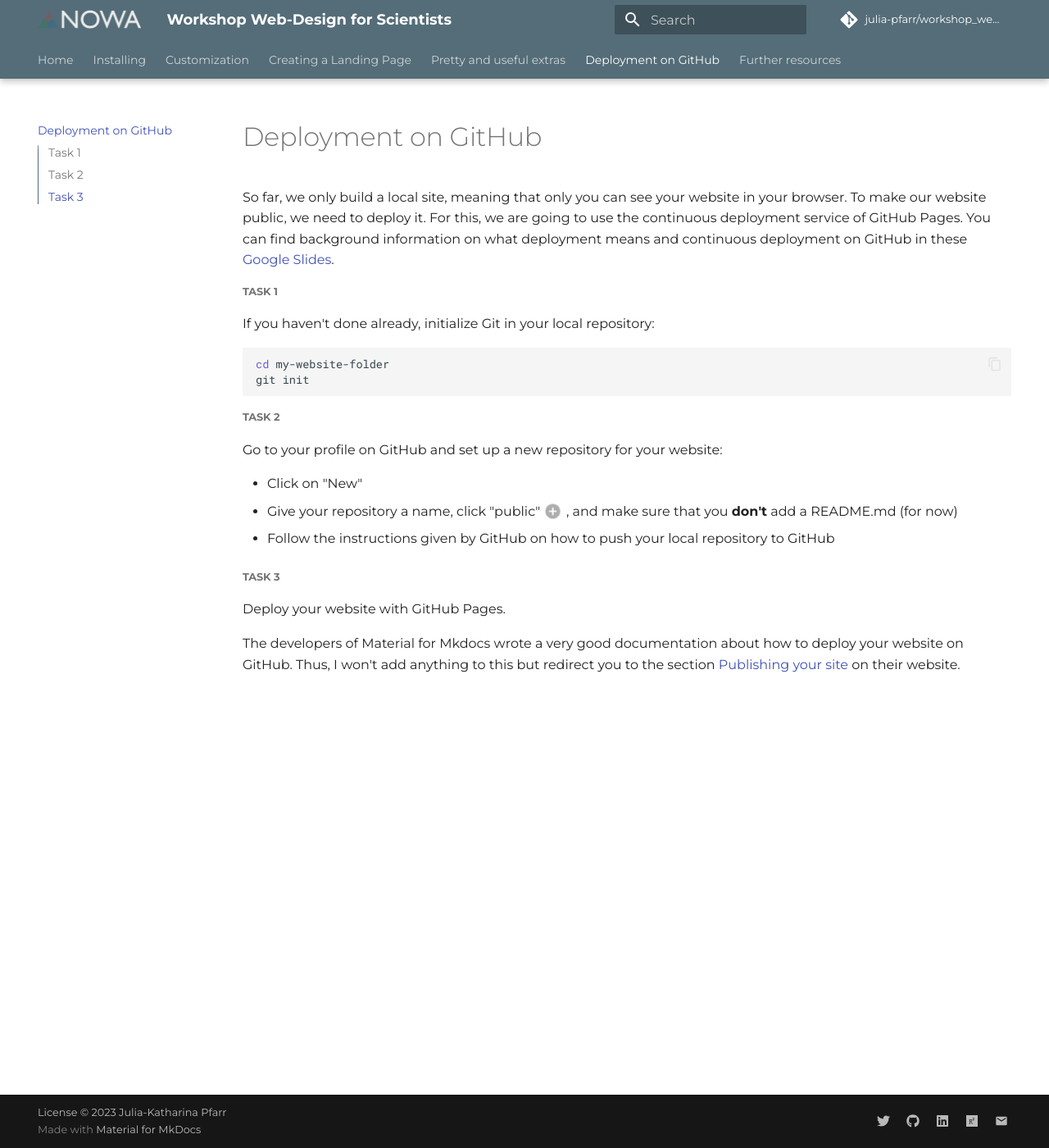
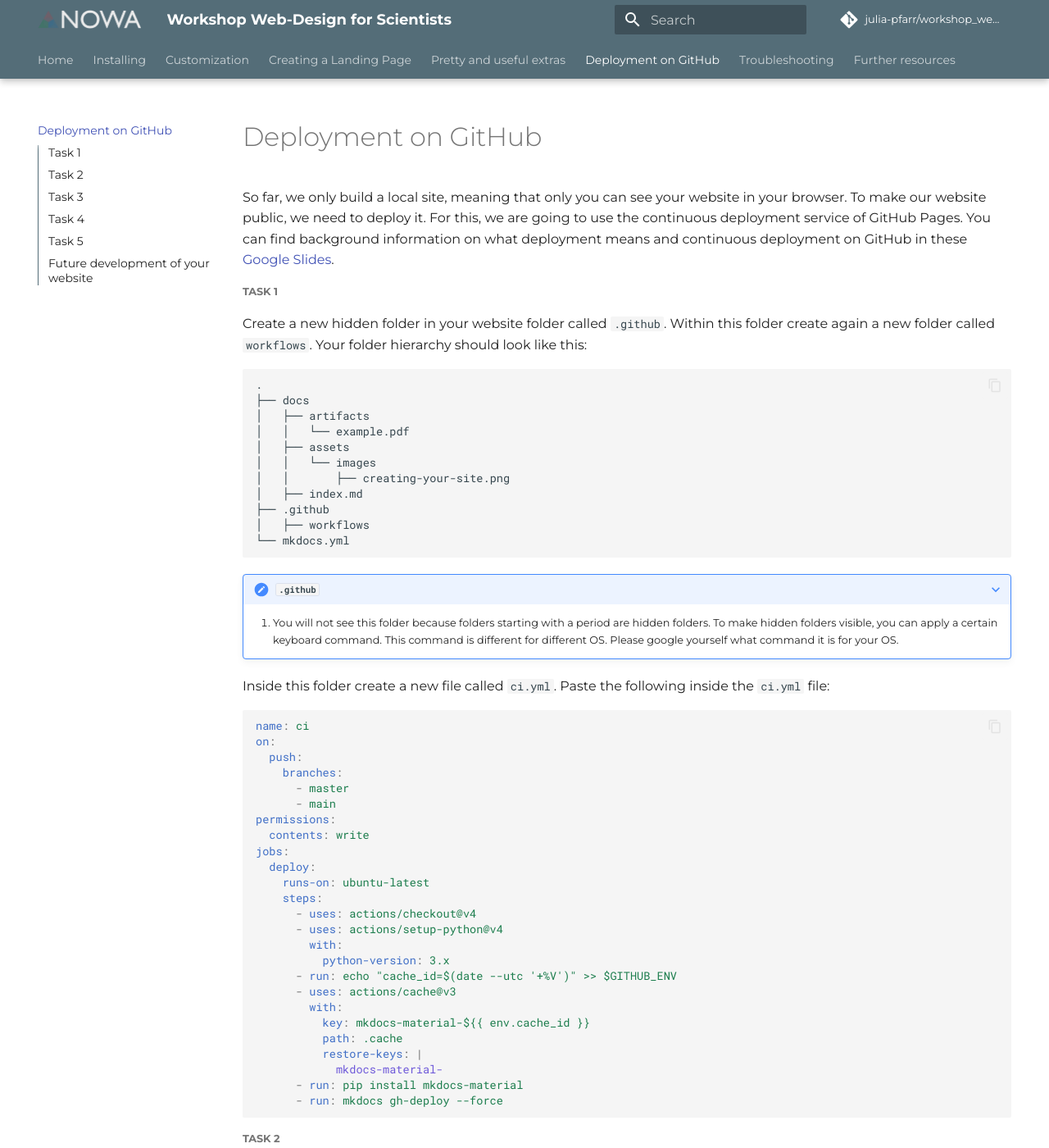
Before and after one commit to julia-pfarr/workshop_webdesign, an MkDocs documentation site: the page built from docs/deploy.md, in a window 1280 px wide and 1400 px high. Shown: the whole window at 82% size. Built offline with MkDocs 1.6.1 and Material for MkDocs 9.7.7, drawn with Linux system fonts in a browser that asks for light colours; comment, search, counter and statistics services are not loaded; the version menu is left out; some of the changed text lies outside the part shown.

Commit message:
updated website

````diff
--- a/docs/deploy.md
+++ b/docs/deploy.md
@@ -2,12 +2,75 @@
 
 ##### Task 1
 
+Create a new hidden folder in your website folder called ```.github```. Within this folder create again a new folder called ```workflows```. Your folder hierarchy should look like this:
+
+```
+.
+├── docs
+│   ├── artifacts
+│   │   └── example.pdf
+│   ├── assets
+│   │   └── images
+│   │       ├── creating-your-site.png
+│   ├── index.md
+├── .github
+│   ├── workflows
+└── mkdocs.yml
+
+```
+???+ note "```.github```"
+
+    1.  You will not see this folder because folders starting with a period are hidden folders. To make hidden folders visible, you can apply a certain keyboard command. This command is different for different OS. Please google yourself what command it is for your OS.
+
+
+Inside this folder create a new file called ```ci.yml```. Paste the following inside the ```ci.yml``` file:
+
+```yaml
+name: ci
+on:
+  push:
+    branches:
+      - master
+      - main
+permissions:
+  contents: write
+jobs:
+  deploy:
+    runs-on: ubuntu-latest
+    steps:
+      - uses: actions/checkout@v4
+      - uses: actions/setup-python@v4
+        with:
+          python-version: 3.x
+      - run: echo "cache_id=$(date --utc '+%V')" >> $GITHUB_ENV
+      - uses: actions/cache@v3
+        with:
+          key: mkdocs-material-${{ env.cache_id }}
+          path: .cache
+          restore-keys: |
+            mkdocs-material-
+      - run: pip install mkdocs-material
+      - run: mkdocs gh-deploy --force
+```
+
+##### Task 2
+
 If you haven't done already, initialize Git in your local repository:
 ```bash
 cd my-website-folder
+```
+```bash
 git init
 ```
-##### Task 2
+```bash
+git add . && git commit -m "commit message"
+```
+
+???+ note "```git add . && git commit```"
+
+    This will add AND commit ALL files in your folder. If you want to exclude files from being version controlled by git, you have to add files or folders separately.
+
+##### Task 3
 
 Go to your profile on GitHub and set up a new repository for your website:
 
@@ -15,15 +78,48 @@
 - Give your repository a name, click "public"(1), and make sure that you **don't** add a README.md (for now)
 { .annotate }
 
-    1.  The repository has to be public, otherwise you can't use the deployment service of GitHub pages.
+    The repository has to be public, otherwise you can't use the deployment service of GitHub pages.
 
-- Follow the instructions given by GitHub on how to push your local repository to GitHub
+- Follow the instructions given by GitHub on how to push your local repository to GitHub (*"Push an existing git repository"*). Refresh the GitHub repo.
 
-##### Task 3
+???+ note "Pushing to GitHub"
 
-Deploy your website with GitHub Pages.
+    You need to have an SSH key set up to be able to push to and pull from GitHub. Otherwise you will run in unneccessary troubles. Please visit the GitHub info page for instructions on how to do that.
 
-The developers of Material for Mkdocs wrote a very good documentation about how to deploy your website on GitHub. Thus, I won't add anything to this but redirect you to the section [Publishing your site] on their website.
+
+##### Task 4
+
+1. After you pushed your repository to GitHub, please go to *"Settings"* of your repository.
+
+![settings](assets/images/settings.png)
+
+2. Go to the section *"Pages"* under the left sidebar.
+3. Under "Build and deployment", use the branch dropdown menu and select a publishing source.
+
+![branch none](assets/images/branch_none.png)
+
+4. Change "None" to "gh_pages".
+
+![branch gh pages](assets/images/branch_ghpages.png)
+
+5. ==Click "Save".==
+
+If you've done all these steps, the deployment workflow should have been triggered and your website is deployed.
+
+##### Task 5
+
+1. Go to *"Actions"* in your repository.
+2. Click on *"pages build and deployment"*. You now see the deployment workflow.
+3. Under *"deployment"* you see a link. This is the link to your website. The link will always stay the same as long as you use this repository.
+
+#### Future development of your website
+
+You're website is now officially online. If you want to make updates on your website, you can do that either locally in your folder (like before) or directly in the GitHub repository. Either way, the important things to remember are:
+
+- Your local folder is now linked to a GitHub repository. The deployment is done over the GitHub repository. Every change you make in your local website folder needs to be **pushed to GitHub** in order to be updated on your website. Don't let yourself be confused by the changes you see when you look at your website locally via the localhost address. ==YOUR CHANGES ARE NOT ONLINE UNLESS THEY ARE DEPLOYED BY GITHUB!==
+
+- If you make changes in GitHub and later decide to continue working locally, you need to do a **```git pull```** first to integrate the changes you made in GitHub into your local git repository.
+
 
 [Publishing your site]: https://squidfunk.github.io/mkdocs-material/publishing-your-site/
 [Google Slides]: https://docs.google.com/presentation/d/16Rgdn_-uqjZVwmeyDhGL41vKMRCFA0dSom2IpreZ59I/edit?usp=sharing
--- a/mkdocs.yml
+++ b/mkdocs.yml
@@ -56,6 +56,7 @@
 - Creating a Landing Page: landing.md
 - Pretty and useful extras: extras.md
 - Deployment on GitHub: deploy.md
+- Troubleshooting: troubleshoot.md
 - Further resources: resources.md
 
 
````
Also changed, not shown: docs/custom.md (+1 -1 lines), docs/landing.md (+16 -2 lines), docs/troubleshoot.md (added, +34 -0 lines), docs/assets/images/branch_ghpages.png (added), docs/assets/images/branch_none.png (added), docs/assets/images/settings.png (added).
